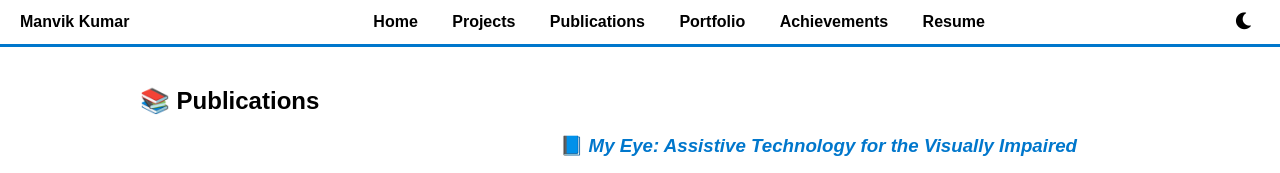
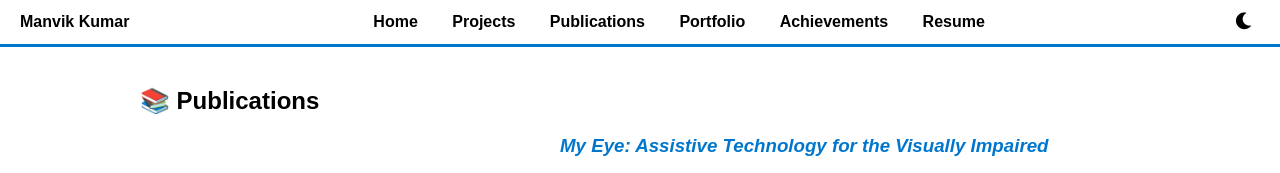
Before and after one commit to ManvikKumar/manvikkumar.github.io, a plain HTML site: page publications.html in a window 1280 px wide. Shown: the top 173 px of the page. Drawn offline with Linux system fonts and the light colour scheme.

Commit message:
Update publications.html

```diff
--- a/publications.html
+++ b/publications.html
@@ -114,7 +114,7 @@
     <div class="publication">
       <img src="myeye.png" alt="My Eye Publication Image">
       <div class="pub-text">
-        <h3>📘 <em>My Eye: Assistive Technology for the Visually Impaired</em></h3>
+        <h3><em>My Eye: Assistive Technology for the Visually Impaired</em></h3>
         <p><strong>Collaborators:</strong> Manvik Kumar, Nabhay Khanna</p>
         <p><strong>View code:</strong> <a href="https://github.com/Nabhay/Blind-Reader" target="_blank">github.com/Nabhay/Blind-Reader</a></p>
         <p><strong>Demos:</strong>
```
